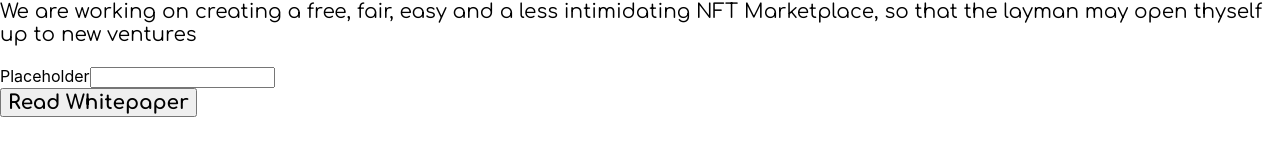
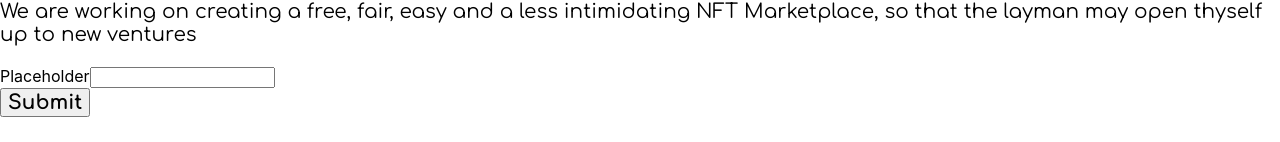
Before and after one commit to shaansundar/AboutPage, a Next.js app: page / in a window 1280 px wide. Shown: the part 658-800 px from the top of the page. Built offline with nearby package versions, Linux system fonts and the light colour scheme.

Commit message:
Update Hero.js
Made submit button

```diff
--- a/components/Hero.js
+++ b/components/Hero.js
@@ -66,7 +66,7 @@ function Hero(props) {
                     transform hover:scale-105 duration-300 ease-in-out
                     mt-4 md:mt-0"
                     >
-            <span className="secondarybuttontxt">Read Whitepaper</span>
+            <span className="secondarybuttontxt">Submit</span>
           </button>
       </div>
 
```
